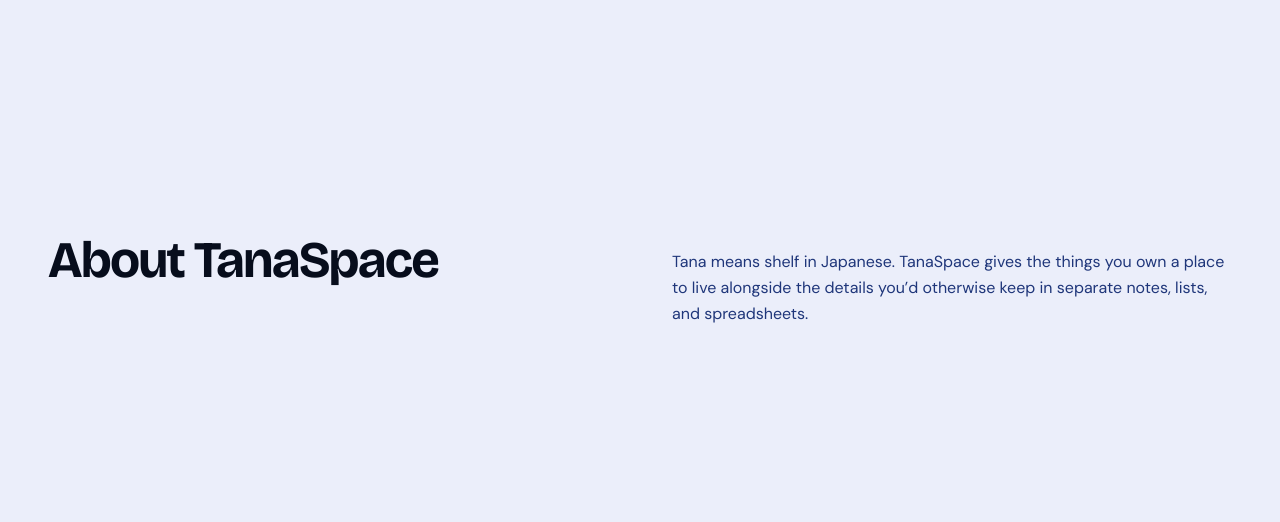
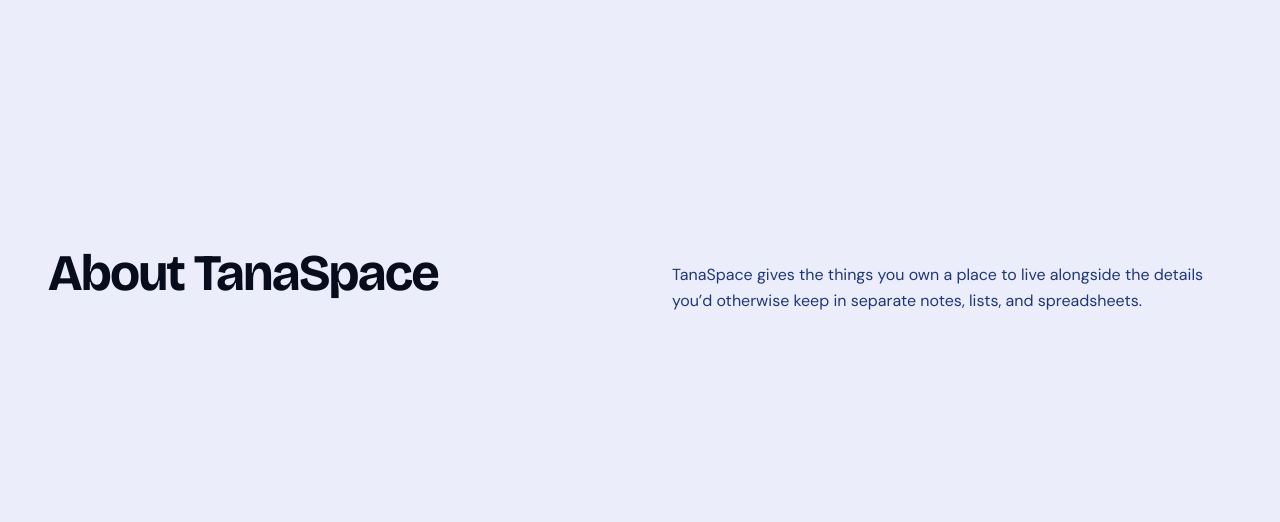
Before and after one commit to keruji/TanaSpace, a Django app: page / in a window 1280 px wide. Shown: the part 1606-2128 px from the top of the page. Run offline with Django 5.2, Linux system fonts and the light colour scheme; style sheets or scripts are compiled from the project's sources.

Commit message:
feat: update about

```diff
--- a/templates/landing.html
+++ b/templates/landing.html
@@ -102,7 +102,7 @@
     <section id="about" class="site-section" aria-labelledby="about-title">
       <div class="site-container about-layout">
         <h2 id="about-title">About TanaSpace</h2>
-        <p><i lang="ja">Tana</i> means shelf in Japanese. TanaSpace gives the things you own a place to live alongside the details you’d otherwise keep in separate notes, lists, and spreadsheets.</p>
+        <p>TanaSpace gives the things you own a place to live alongside the details you’d otherwise keep in separate notes, lists, and spreadsheets.</p>
       </div>
     </section>
 
```
